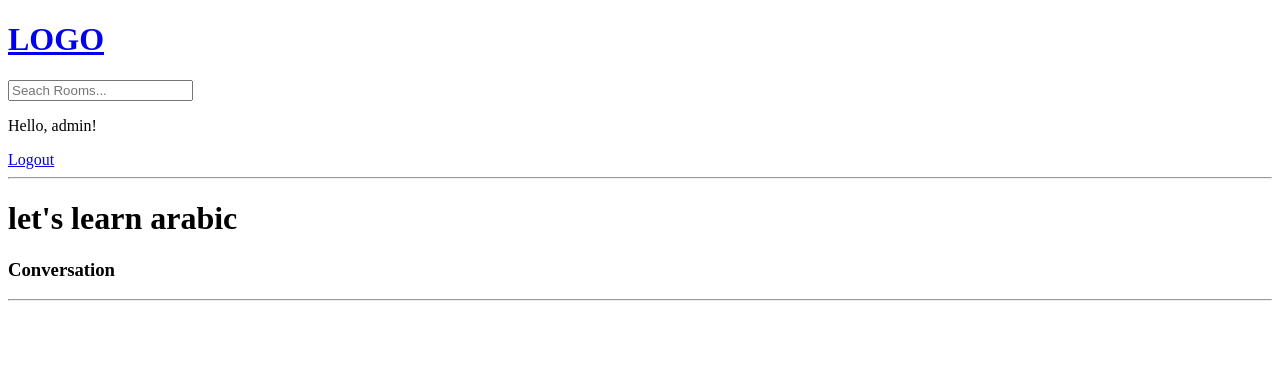
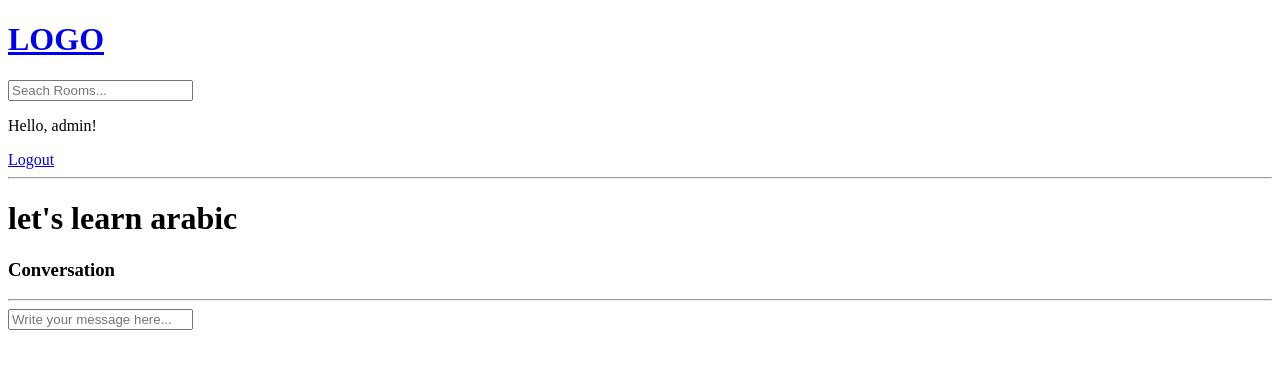
Before and after one commit to kikutan-day65/discord-like-django, a Django app: page /room/6 in a window 1280 px wide. Shown: the top 369 px of the page. Run offline with Django 4.2, Linux system fonts and the light colour scheme; a user stored in the database is signed in; data comes from the database, SQL or seed files in the repository; both versions use the stored data as it was after the commit.

Commit message:
make users be able to communicate in the room page

```diff
--- a/base/templates/base/room.html
+++ b/base/templates/base/room.html
@@ -20,6 +20,15 @@
         {% endfor %}
 
 
+        {% if request.user.is_authenticated %}
+        <div class="comment-form">
+            <form method="POST" action="">
+                {% csrf_token %}
+                <input type="text" name="body" placeholder="Write your message here..." >
+
+            </form>
+        </div>
+        {% endif %}
 
     </div>
 
--- a/base/views.py
+++ b/base/views.py
@@ -7,7 +7,7 @@ from django.contrib.auth.models import User
 from django.contrib.auth import authenticate, login, logout
 from django.contrib.auth.forms import UserCreationForm
 
-from .models import Room, Topic
+from .models import Room, Topic, Message
 from .forms import RoomForm
 
 # Create your views here.
@@ -112,6 +112,16 @@ def home(request):
 def room(request, pk):
     room  = Room.objects.get(id=pk)
     room_messages = room.message_set.all().order_by('-created')
+
+    if request.method == 'POST':
+        message = Message.objects.create(
+            user=request.user,
+            room=room,
+            body=request.POST.get('body'),
+        )
+        return redirect('room', pk=room.id)
+
+
     context = {'room': room, 'room_messages': room_messages}
     return render(request, 'base/room.html', context)
 
```
Also changed, not shown: db.sqlite3.
